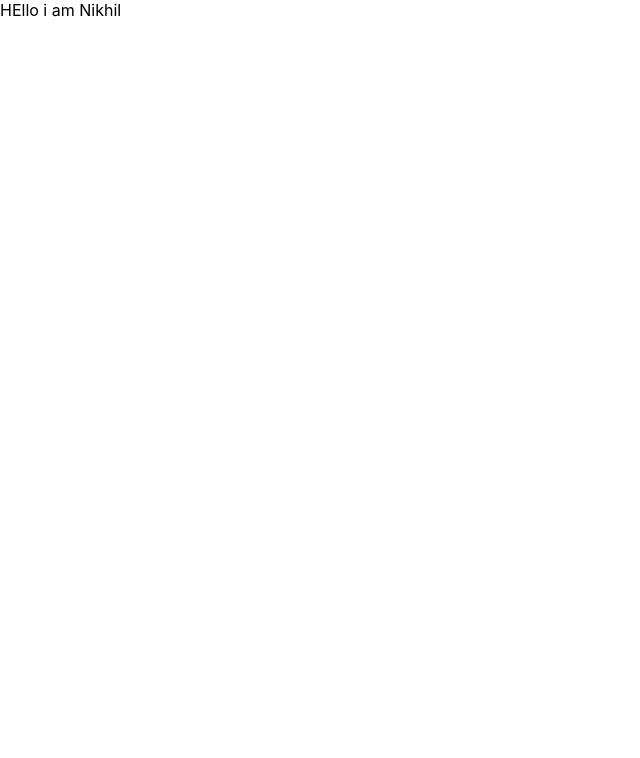
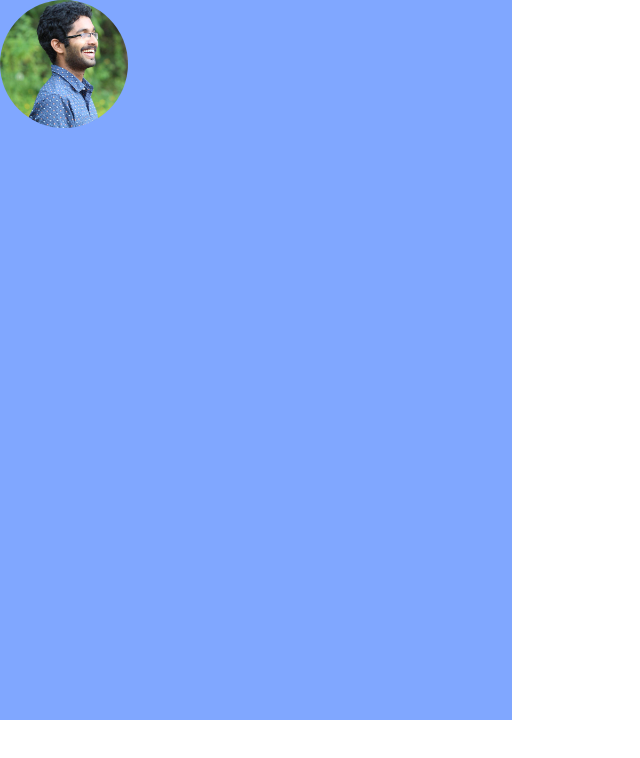
Before and after one commit to Nikhil713/Portfolio, a React (Create React App) app in the folder website/: page / in a window 1280 px wide. Shown: the top 758 px of the page, without its empty margins (0-640 px from the left). Built offline with nearby package versions, Linux system fonts and the light colour scheme.

Commit message:
Add profile img

```diff
--- a/website/src/pages/home/home.css
+++ b/website/src/pages/home/home.css
@@ -1,4 +1,22 @@
 .home{
     height: auto;
-    width: auto;
+    width: 100vw;
 }
+
+.bg-home{
+    position: absolute;
+    height: auto;
+    width: 100vw;
+    z-index: -1;
+}
+
+.bg-home-left{
+    height: 90vh;
+    width: 40%;
+    background-color: rgb(128, 167, 255);
+}
+
+.card-img > img {
+    max-width: 10vw;
+    border-radius: 100px;
+}
--- a/website/src/pages/home/home.js
+++ b/website/src/pages/home/home.js
@@ -1,12 +1,25 @@
 import React from 'react'
 import './home.css'
-
+import profile from '../../assets/Nikhil.jpg'
 
 export default class Home extends React.Component {
     render() {
         return (
             <div className="home">
-                HEllo i am Nikhil
+                <div className="bg-home">
+                    <div className="bg-home-left"></div>
+                    <div className="bg-home-right"></div>
+                </div>
+                <div className="home-info">
+                    <div className="home-card">
+                        <div className="card-img">
+                            <img src={profile} alt="Profile-picture"></img>
+                        </div>
+                    </div>
+                    <div className="home -info">
+
+                    </div>
+                </div>
             </div>
         )
     }
```
Also changed, not shown: website/src/assets/Nikhil.jpg (added).
